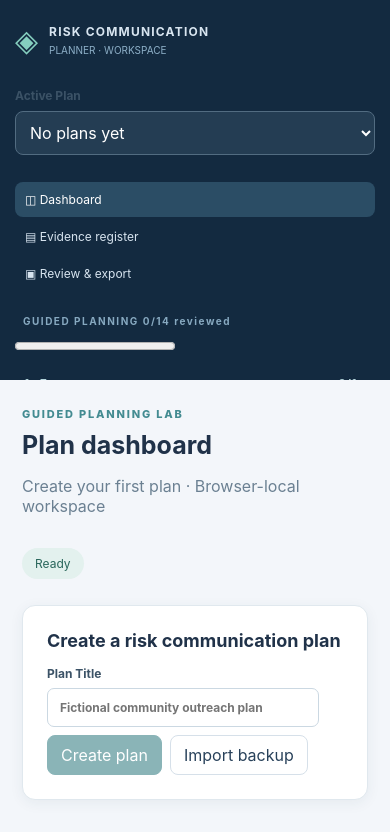
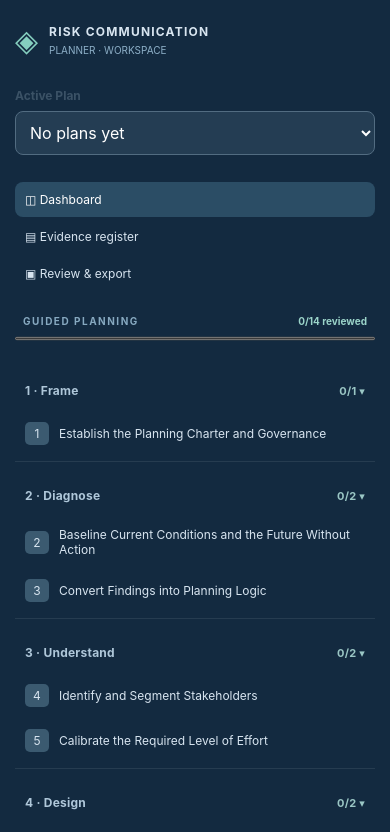
Before and after one commit to ObiwanDaC0-D/Risk-Communication-Planning-WebApp, a React (Vite) app: page / in a window 390 px wide. Shown: the top 832 px of the page. Built offline with nearby package versions, Linux system fonts and the light colour scheme.

Commit message:
Polish navigation hierarchy, progress bar and responsive behavior

```diff
--- a/src/styles.css
+++ b/src/styles.css
@@ -17,3 +17,14 @@ aside .phase-toggle{display:flex;justify-content:space-between;align-items:cente
 .task-pager span{font-size:12px;color:#5c6e7d;font-weight:700}
 .task-pager button:disabled{opacity:.4;cursor:not-allowed}
 @media(max-width:550px){.task-pager{gap:5px}.task-pager button{font-size:12px;padding:8px}.task-pager span{font-size:11px}}
+
+/* v2.2 navigation refinements */
+.phase-toggle{display:flex;align-items:center;justify-content:space-between;width:100%;padding:12px 10px!important;background:transparent!important;border:0!important;color:#afc7d9!important;text-align:left;font-size:12px;font-weight:700;letter-spacing:.03em}
+.phase-toggle:hover{background:#234259!important}
+.phase-toggle span:last-child{font-size:11px;color:#9ac6c4}
+.navtitle{display:flex;justify-content:space-between;gap:8px;align-items:center}
+.navtitle span{font-size:10px;letter-spacing:0;text-transform:none;color:#9bd4c9}
+.navprogress{width:100%;height:7px;display:block;margin:7px 0 15px;accent-color:#7cc9b5}
+nav section{border-bottom:1px solid #ffffff15;padding:4px 0}
+nav button[aria-current="step"] .num{background:#a4e4d1;color:#153b3b}
+@media(max-width:900px){aside{max-height:none;position:static}aside nav section button:not(.phase-toggle){padding:10px}header h1{overflow-wrap:anywhere}}
```
